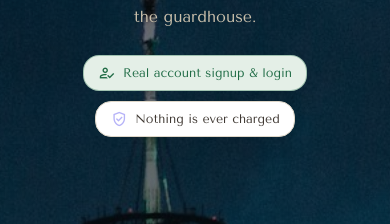
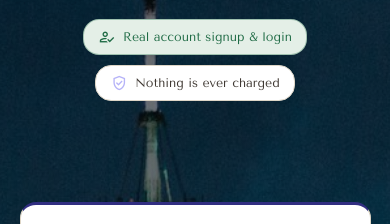
Before and after one commit to dooddles07/The-Meridian, a website: page public/index.html in a window 390 px wide. Shown: the part 353-577 px from the top of the page. Drawn offline with nearby package versions, Linux system fonts and the light colour scheme.

Commit message:
style(landing): reduce excess top margin above hero

```diff
--- a/public/css/lumina.css
+++ b/public/css/lumina.css
@@ -145,7 +145,7 @@ a { color: inherit; text-decoration: none; }
   width: 100%;
   max-width: 680px;
   text-align: center;
-  margin: clamp(24px, 8vh, 72px) 0 clamp(28px, 5vh, 48px);
+  margin: clamp(8px, 2.5vh, 24px) 0 clamp(28px, 5vh, 48px);
   animation: rise .6s ease both;
   /* The photo backdrop now lives on .wrap (behind the hero, showing through),
      so the hero fixes its own light-on-dark text colors here rather than
@@ -390,6 +390,6 @@ a { color: inherit; text-decoration: none; }
 @media (max-width: 520px) {
   .theme-toggle { top: 12px; right: 12px; padding: 0 12px; }
   .theme-toggle .tt-label { display: none; }
-  .hero { margin-top: 56px; }
+  .hero { margin-top: 20px; }
   .foot { flex-direction: column; align-items: flex-start; text-align: left; }
 }
```
